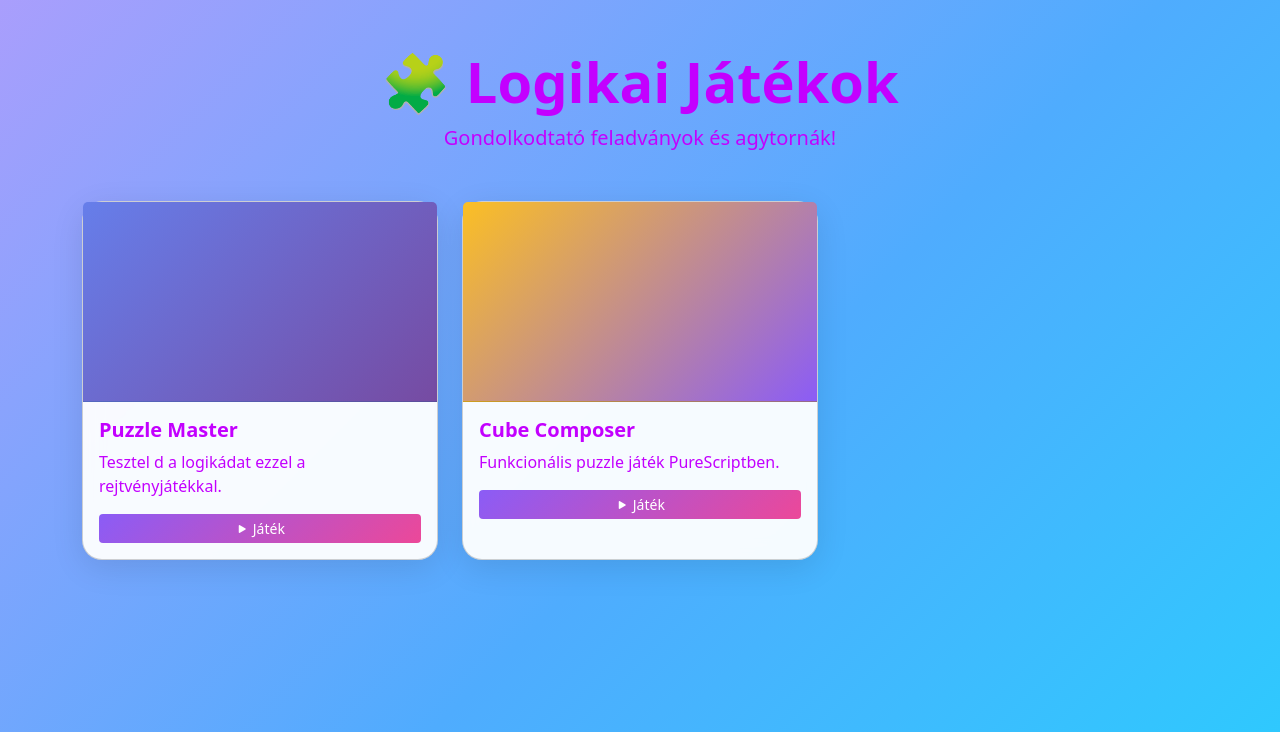
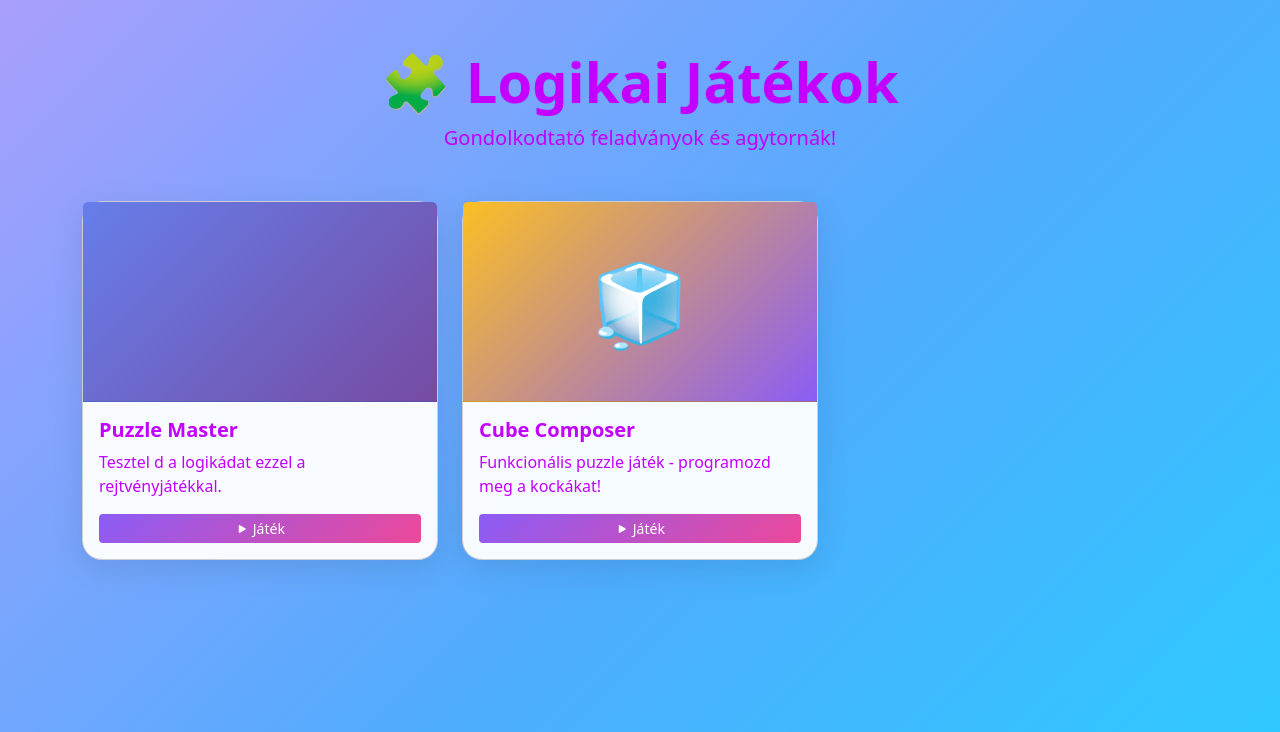
Before and after one commit to patrikusz/jatekos_projekt, a Flask app: page /logikai in a window 1280 px wide. Shown: the part 68-800 px from the top of the page. Run offline with Flask 3, Linux system fonts and the light colour scheme.

Commit message:
Enhance card layout in logikai.html with icon and update description for Cube Composer

```diff
--- a/frontend/templates/logikai.html
+++ b/frontend/templates/logikai.html
@@ -25,10 +25,14 @@
             </div>
             <div class="col-md-6 col-lg-4">
                 <div class="card glass-card hover-lift h-100">
-                    <div class="card-header" style="background: linear-gradient(135deg, #fbbf24, #8b5cf6); height: 200px;"></div>
+                    <div class="card-header" style="background: linear-gradient(135deg, #fbbf24, #8b5cf6); height: 200px;">
+                        <div class="d-flex justify-content-center align-items-center h-100">
+                            <span style="font-size: 80px;">🧊</span>
+                        </div>
+                    </div>
                     <div class="card-body">
                         <h5 class="card-title fw-bold">Cube Composer</h5>
-                        <p class="card-text text-muted">Funkcionális puzzle játék PureScriptben.</p>
+                        <p class="card-text text-muted">Funkcionális puzzle játék - programozd meg a kockákat!</p>
                         <a href="{{ url_for('static', filename='css/cube-composer/index.html') }}" target="_blank" class="btn btn-sm btn-gradient-primary w-100">
                             <i class="bi bi-play-fill"></i> Játék
                         </a>
```
Also changed, not shown: use_case/use_case_02_UJ.png (added).
